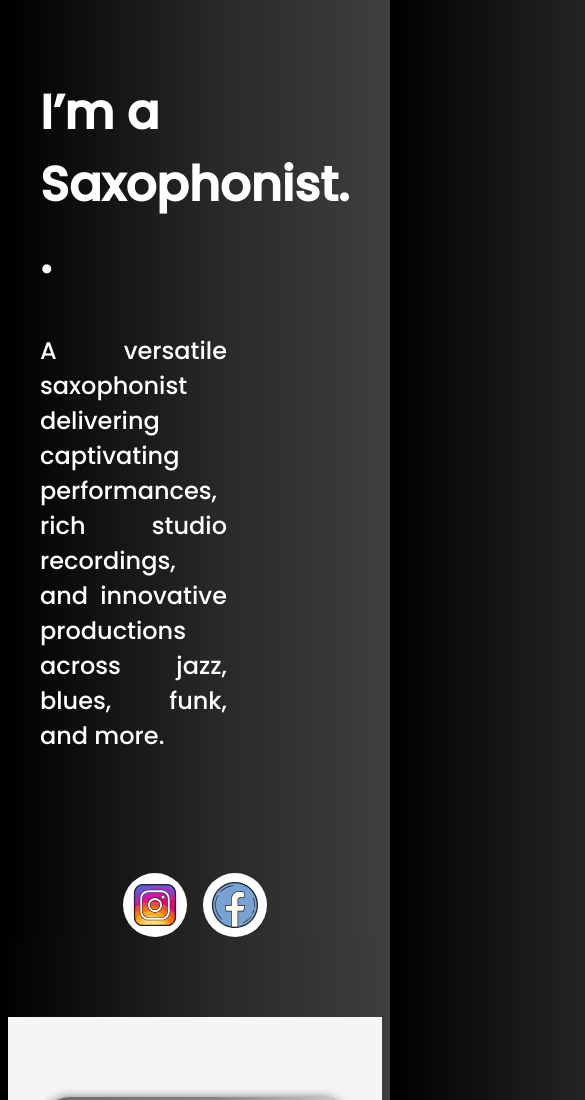
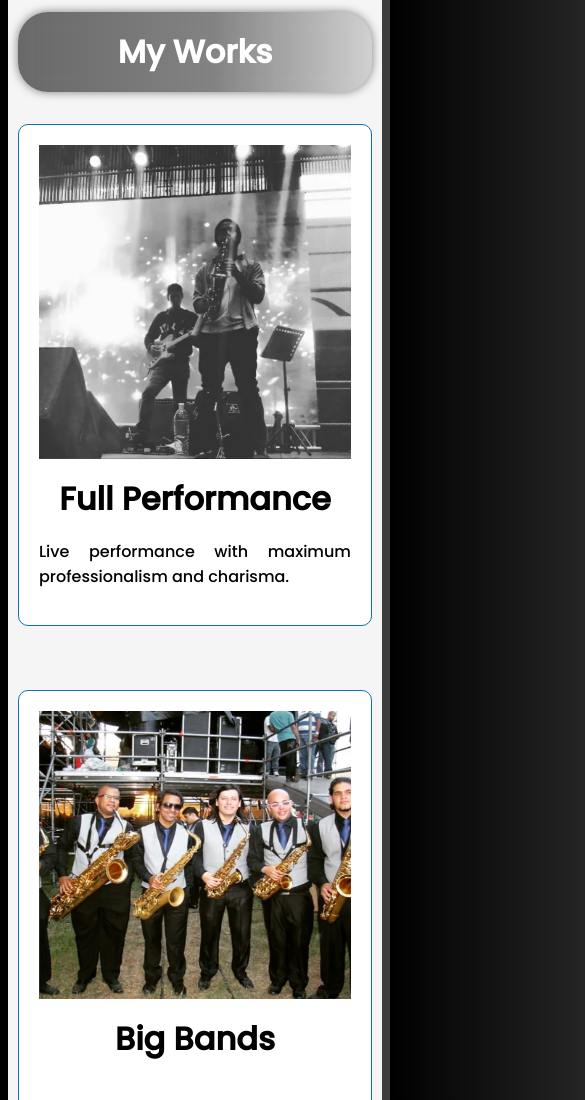
Before and after one commit to nimplay/my-portfolio, a website: page index.html in a window 390 px wide. Shown: the part 580-1680 px from the top of the page, 585 px wide, since content can reach past the window. Drawn offline with Linux system fonts and the light colour scheme.

Commit message:
First mobile version

```diff
--- a/style.css
+++ b/style.css
@@ -675,3 +675,105 @@ footer {
   animation: buttonanimation 0.5s steps(30);
   animation-iteration-count: 2;
 }
+
+/* Mobile Version */
+
+@media (max-width: 768px) {
+  .top-bar {
+    display: none;
+  }
+
+  .home {
+    gap: 0;
+  }
+
+  .title {
+    font-size: 2.5rem;
+    margin-left: 1rem;
+    margin-bottom: 1rem;
+  }
+
+  .subtitle {
+    font-size: 1.6rem;
+    margin-left: 1rem;
+  }
+
+  .paragraph {
+    font-size: 1rem;
+    width: 80%;
+    margin-left: 1rem;
+  }
+
+  .work-container {
+    padding: 10px;
+  }
+
+  .work {
+    padding: 0;
+  }
+
+  .work-title {
+    font-size: 2rem;
+    margin-bottom: 2rem;
+  }
+
+  .main-work-card {
+    width: 100%;
+    height: max-content;
+    display: flex;
+    flex-direction: column;
+    gap: 1rem;
+    background-color: white;
+    padding: 20px;
+    border-radius: 10px;
+    border: 1px solid #0b75af;
+  }
+
+  .main-work-img {
+    width: 100%;
+    height: 100%;
+  }
+
+  .main-work-div-data {
+    width: 100%;
+  }
+
+  .main-work-title {
+    font-size: 2rem;
+    margin-bottom: 0;
+  }
+
+  .main-work-desc {
+    font-size: 1rem;
+  }
+
+  .deck {
+    padding: 0;
+  }
+
+  .li-work-card {
+    width: 100%;
+    height: max-content;
+    display: flex;
+    flex-direction: column;
+    gap: 1rem;
+    background-color: white;
+    padding: 20px;
+    border-radius: 10px;
+    border: 1px solid #0b75af;
+  }
+
+  .li-work-img {
+    width: 100%;
+  }
+
+  .li-work-div-data {
+    width: 100%;
+  }
+
+  .about-title {
+    font-size: 2rem;
+    margin-bottom: 2rem;
+  }
+
+}
```
